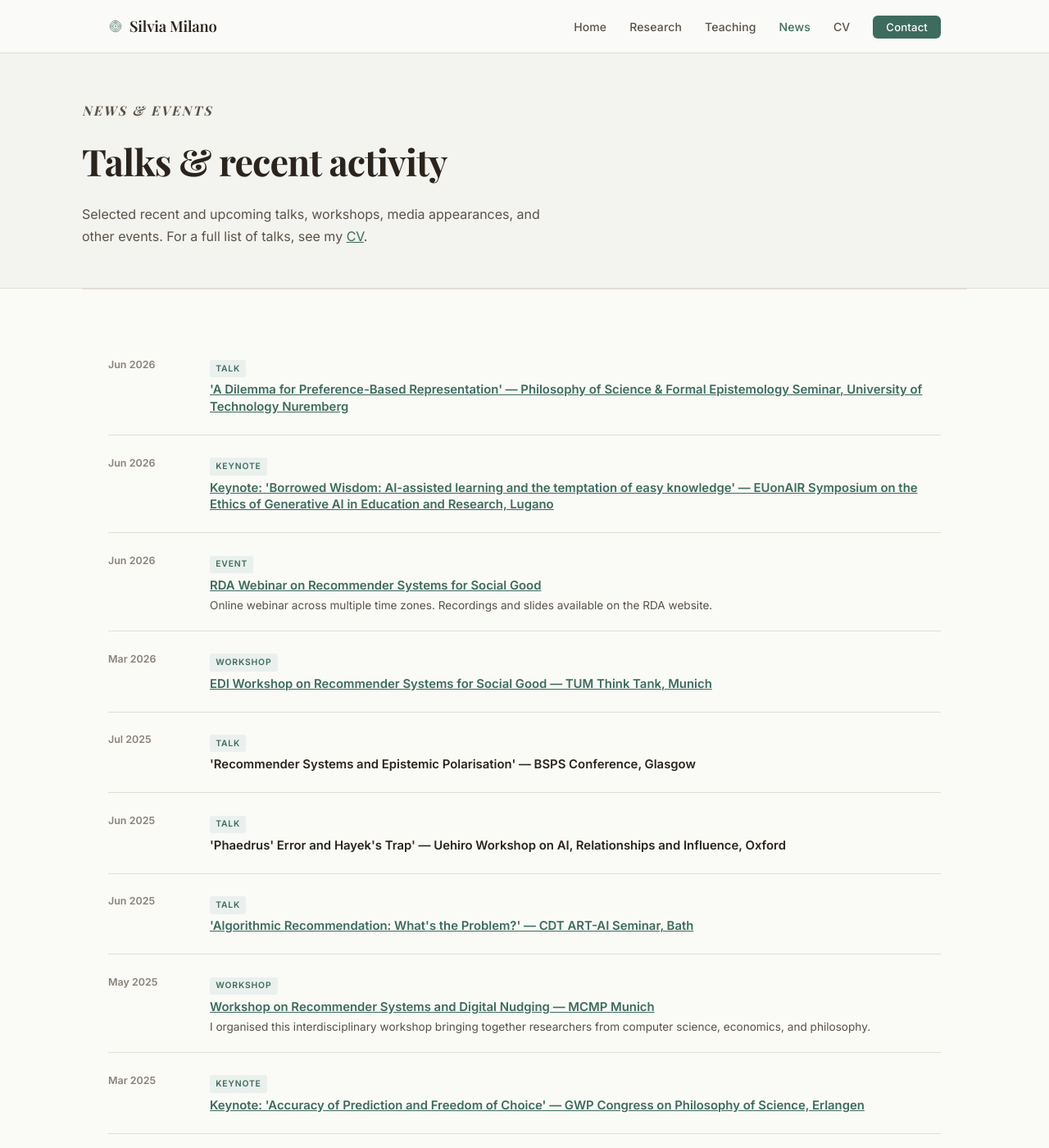
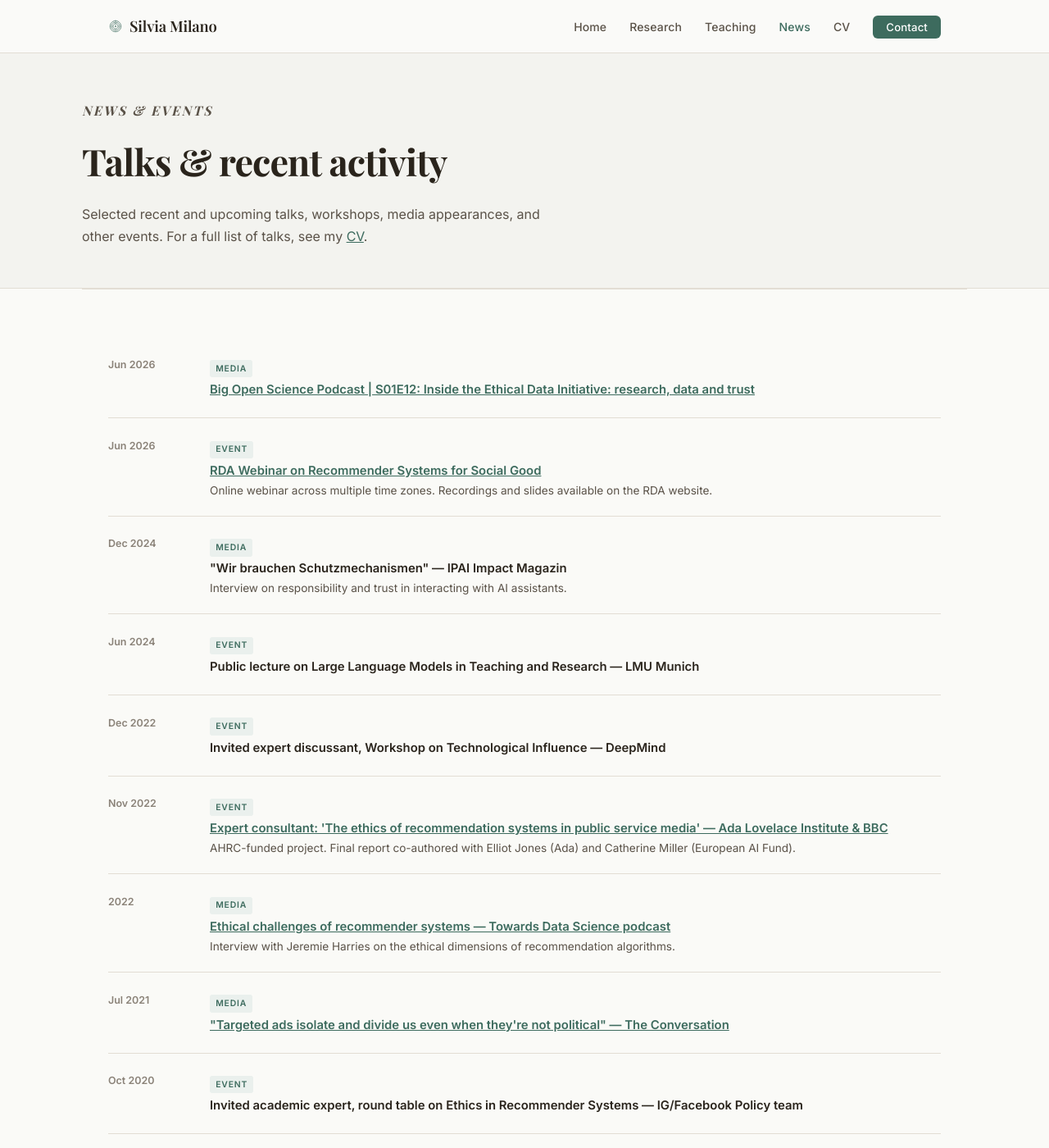
Before and after one commit to capt-c/silvia-milano-website, a Jekyll site: the page built from silvia-milano-site/news.html, in a window 1280 px wide and 1400 px high. Shown: the whole window at 82% size. Built offline with Jekyll 4.4.1, drawn with Linux system fonts in a browser that asks for light colours; some web fonts are replaced; some of the changed text lies outside the part shown.

Commit message:
Update news.yml

```diff
--- a/silvia-milano-site/_data/news.yml
+++ b/silvia-milano-site/_data/news.yml
@@ -1,5 +1,69 @@
 # News items — most recent first
-# Types: talk, keynote, workshop, publication, award, media, event
+# Types: talk, keynote, workshop, media, policy, award, event
+# Section is determined by type:
+#   engagement: media, policy, event, award
+#   talks: talk, keynote, workshop
+
+# ── Public engagement & media ──────────────────────────────────────
+
+- date: "Jun 2026"
+  type: "media"
+  title: "Big Open Science Podcast | S01E12: Inside the Ethical Data Initiative: research, data and trust"
+  url: "https://sciros.hypotheses.org/2775"
+
+- date: "Jun 2026"
+  type: "event"
+  title: "RDA Webinar on Recommender Systems for Social Good"
+  description: "Online webinar across multiple time zones. Recordings and slides available on the RDA website."
+  url: "https://www.rd-alliance.org/news/rda-webinar-recommender-systems-for-social-good-dr-silvia-milano/"
+
+- date: "Dec 2024"
+  type: "media"
+  title: "\"Wir brauchen Schutzmechanismen\" — IPAI Impact Magazin"
+  description: "Interview on responsibility and trust in interacting with AI assistants."
+
+- date: "Jun 2024"
+  type: "event"
+  title: "Public lecture on Large Language Models in Teaching and Research — LMU Munich"
+
+- date: "Dec 2022"
+  type: "event"
+  title: "Invited expert discussant, Workshop on Technological Influence — DeepMind"
+
+- date: "Nov 2022"
+  type: "event"
+  title: "Expert consultant: 'The ethics of recommendation systems in public service media' — Ada Lovelace Institute & BBC"
+  description: "AHRC-funded project. Final report co-authored with Elliot Jones (Ada) and Catherine Miller (European AI Fund)."
+  url: "https://www.adalovelaceinstitute.org/wp-content/uploads/2022/11/Ada-Lovelace-Institute-Inform-Educate-Entertain...and-Recommend-Nov-2022.pdf"
+
+- date: "2022"
+  type: "media"
+  title: "Ethical challenges of recommender systems — Towards Data Science podcast"
+  url: "https://towardsdatascience.com/ethical-problems-with-recommender-systeems-398198b5a4d2"
+  description: "Interview with Jeremie Harries on the ethical dimensions of recommendation algorithms."
+
+- date: "Jul 2021"
+  type: "media"
+  title: "\"Targeted ads isolate and divide us even when they're not political\" — The Conversation"
+  url: "https://doi.org/10.64628/AB.5kenj3r4t"
+
+- date: "Oct 2020"
+  type: "event"
+  title: "Invited academic expert, round table on Ethics in Recommender Systems — IG/Facebook Policy team"
+
+- date: "Jul 2020"
+  type: "policy"
+  title: "Invited academic expert on regulating recommendation systems — ROVERA project, European Commission"
+
+- date: "Oct 2019"
+  type: "policy"
+  title: "UK Parliamentary briefing on algorithms and accountability"
+
+- date: "Nov 2019"
+  type: "event"
+  title: "AI reshaping privacy — Women Leading in AI conference, London"
+
+# ── Talks ──────────────────────────────────────────────────────────
 
 - date: "Jun 2026"
   type: "talk"
@@ -10,12 +74,6 @@
   type: "keynote"
   title: "Keynote: 'Borrowed Wisdom: AI-assisted learning and the temptation of easy knowledge' — EUonAIR Symposium on the Ethics of Generative AI in Education and Research, Lugano"
   url: "https://www.supsi.ch/en/euonair-symposium-on-the-ethics-of-generative-ai-in-education-and-research-"
-
-- date: "Jun 2026"
-  type: "event"
-  title: "RDA Webinar on Recommender Systems for Social Good"
-  description: "Online webinar across multiple time zones. Recordings and slides available on the RDA website."
-  url: "https://www.rd-alliance.org/news/rda-webinar-recommender-systems-for-social-good-dr-silvia-milano/"
 
 - date: "Mar 2026"
   type: "workshop"
@@ -60,10 +118,6 @@
   type: "talk"
   title: "'Algorithmic Recommendation: What's the Problem?' — Ethics of AI Research Colloquium, LMU Munich"
 
-- date: "Jan 2025"
-  type: "talk"
-  title: "'Algorithmic Recommendation: What's the Problem?' — WIP Seminar, MCMP, LMU Munich"
-
 - date: "Aug 2024"
   type: "talk"
   title: "Tutorial on Gen-RecSys — KDD Conference, Barcelona"
@@ -77,14 +131,6 @@
 - date: "Jul 2024"
   type: "talk"
   title: "'Accuracy and Freedom' — Northeastern Ethics & Epistemology Workshop, London"
-
-- date: "Jun 2024"
-  type: "talk"
-  title: "Public lecture on Large Language Models in Teaching and Research — LMU Munich"
-
-- date: "Jun 2024"
-  type: "talk"
-  title: "'Recommender Systems and Epistemic Polarisation' — Workshop on Agent-Based Modelling, MCMP, LMU Munich"
 
 - date: "May 2024"
   type: "talk"
@@ -117,7 +163,3 @@
 - date: "Mar 2023"
   type: "talk"
   title: "'Epistemic Injustice and Algorithmic Profiling' — Invited lecture for the MSt in Practical Ethics, Uehiro Centre, University of Oxford"
-
-- date: "May 2023"
-  type: "talk"
-  title: "'Epistemic obstacles to the governance of algorithmic systems' — Workshop on the Ethics of Persuasive Technologies, Oxford"
```
